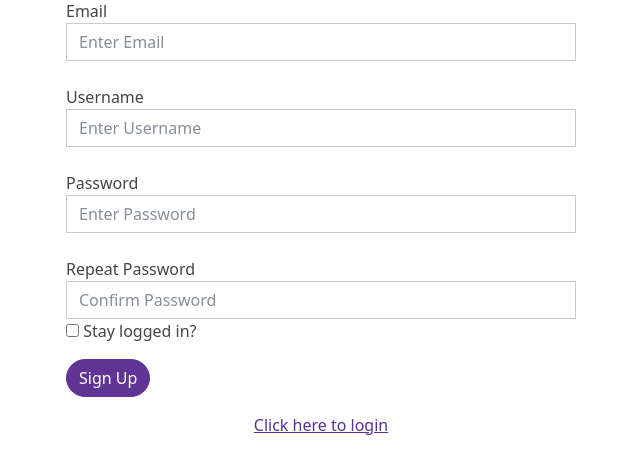
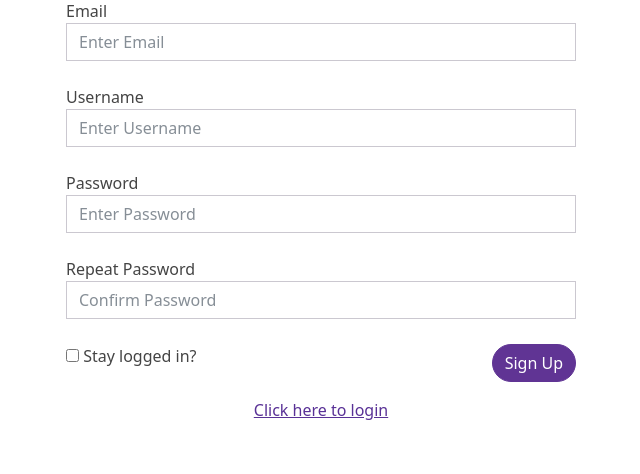
Before and after one commit to UmarShaheen03/Graph-Family-Tree, a Flask app: page /signup in a window 1280 px wide. Shown: the part 182-656 px from the top of the page, without its empty margins (319-959 px from the left). Run offline with Flask 3, Linux system fonts and the light colour scheme; some libraries are stand-ins or nearby versions.

Commit message:
Fixed forgot password email styling, and improper classes in signup

```diff
--- a/app/accounts.py
+++ b/app/accounts.py
@@ -170,7 +170,7 @@ def reset_email(receiver_email):
             }
 
             h1 {
-                color: purple;
+                color: #593196;
             }
 
             .contents {
@@ -200,12 +200,12 @@ def reset_email(receiver_email):
                 margin-top: 1rem;
                 margin-bottom: 2rem;
                 cursor: pointer;
-                background-color: purple;
+                background-color: #593196;
 
             }
 
             #btn:hover {
-                background-color: rgb(92, 2, 92);
+                background-color: #664993;
             }
 
             .subtext{
--- a/app/static/login.css
+++ /dev/null
@@ -1 +0,0 @@
-/*This style sheet is shared between login, signup and forgot password*/
--- a/app/templates/forgot.html
+++ b/app/templates/forgot.html
@@ -23,7 +23,7 @@
 
             <div>
                 <br>
-                <p>{{ forgotForm.submit(class="btn btn-primary") }}</p>
+                <p>{{ forgotForm.submit(class="btn btn-primary rounded-pill") }}</p>
             </div>
         </form>
     </div>
--- a/app/templates/signup.html
+++ b/app/templates/signup.html
@@ -36,7 +36,7 @@
                 <br>
                 {{ signupForm.repeat(class="form-control", placeholder="Confirm Password") }}
             </div>
-            <div class="remember_me">
+            <div class="remember-me">
                 <p>{{ signupForm.remember_me() }} {{ signupForm.remember_me.label }}</p>
                 <p>{{ signupForm.submit(class="btn btn-primary rounded-pill") }}</p>
             </div>
```
